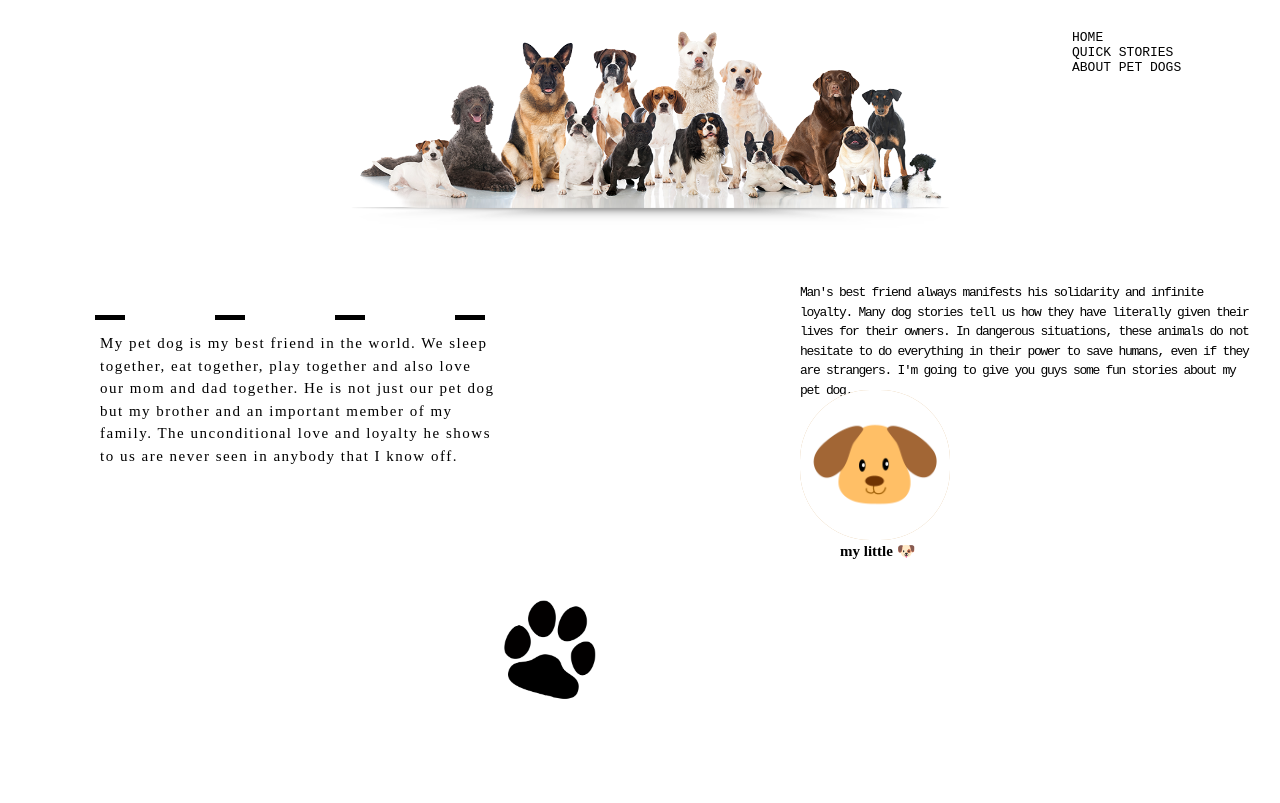
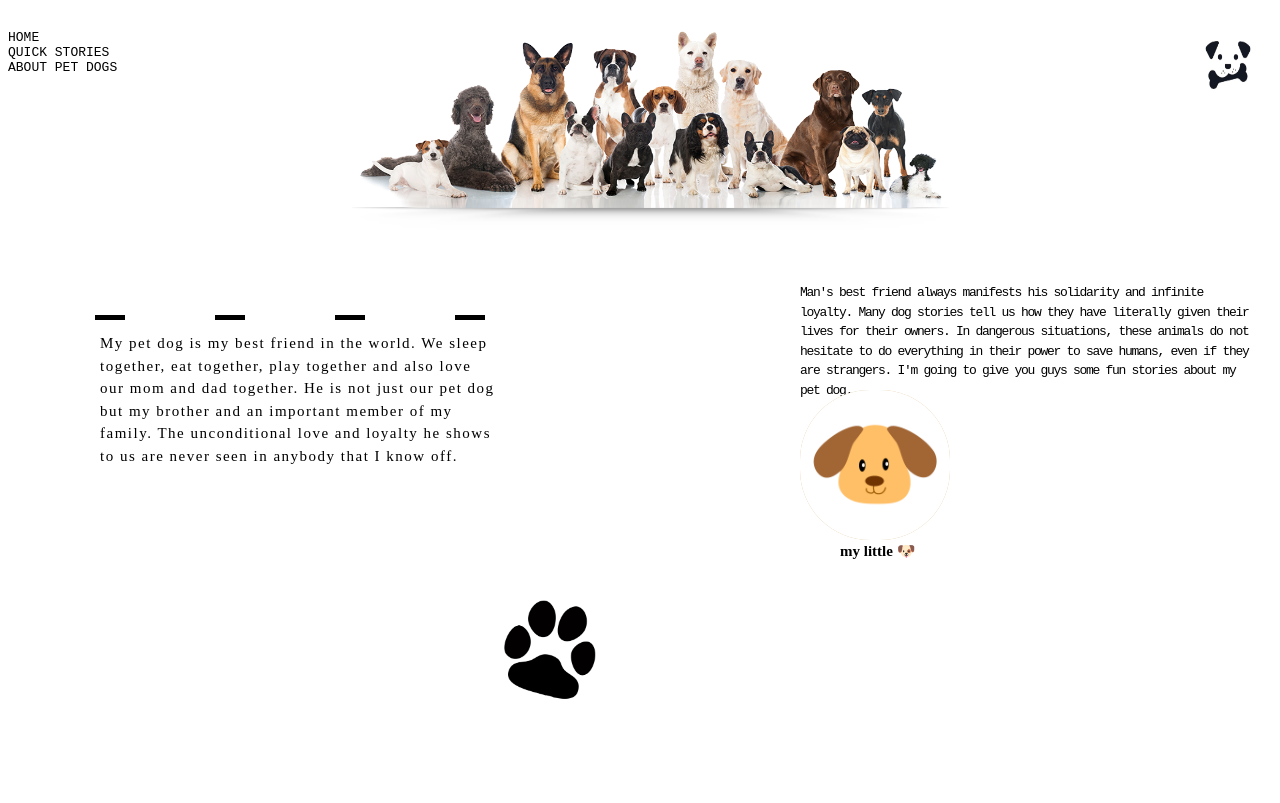
Before and after one commit to danielbiakuyeya/Capstone-project, a plain HTML site: page index.html in a window 1280 px wide. Drawn offline with Linux system fonts and the light colour scheme.

Commit message:
contents

```diff
--- a/css/style.css
+++ b/css/style.css
@@ -142,7 +142,7 @@ body{
 
   }
 
-  .logo{
+  .dog-foot-print{
     height: 100px;
     width: 100px;
     align-content: center;
@@ -175,3 +175,11 @@ justify-content: space-between;
     text-transform: uppercase;
     font-family: monospace;
 }
+
+.dog-logo{
+    height: 100px;
+    width: 100px;
+    position: absolute;
+    top: 15px;
+    right: 2px;
+}
--- a/index.html
+++ b/index.html
@@ -10,13 +10,18 @@
 </head>
 <body>
     <div id="nav-bar">
+        <div class="nav-bar">
+            <nav>HOME</nav>
+            <nav>Quick Stories</nav>
+            <nav>About Pet Dogs</nav>
+        </div>
         <div id="header-img">
           <img class="header-img " src="images/kindpng_1397195.png" alt="collective dog images">
         </div>
         <div class="nav-bar">
-            <nav>HOME</nav>
-            <nav>Quick Stories</nav>
-            <nav>About Pet Dogs</nav>
+            <div>
+                <img class="dog-logo" src="images/logo.jpg" alt="Dog-logo">
+            </div>
         </div>
     </div>
     <div class="wrapper">
@@ -51,8 +56,8 @@
             </div>
         </div>
         <div class="three">
-            <div class="dog-logo">
-               <img class="logo" src="images/1200px-Dog_Paw_Print.png" alt="Puppy footprint">
+            <div class="logo">
+               <img class="dog-foot-print" src="images/1200px-Dog_Paw_Print.png" alt="Puppy footprint">
             </div>
         </div>
     </div>
```
